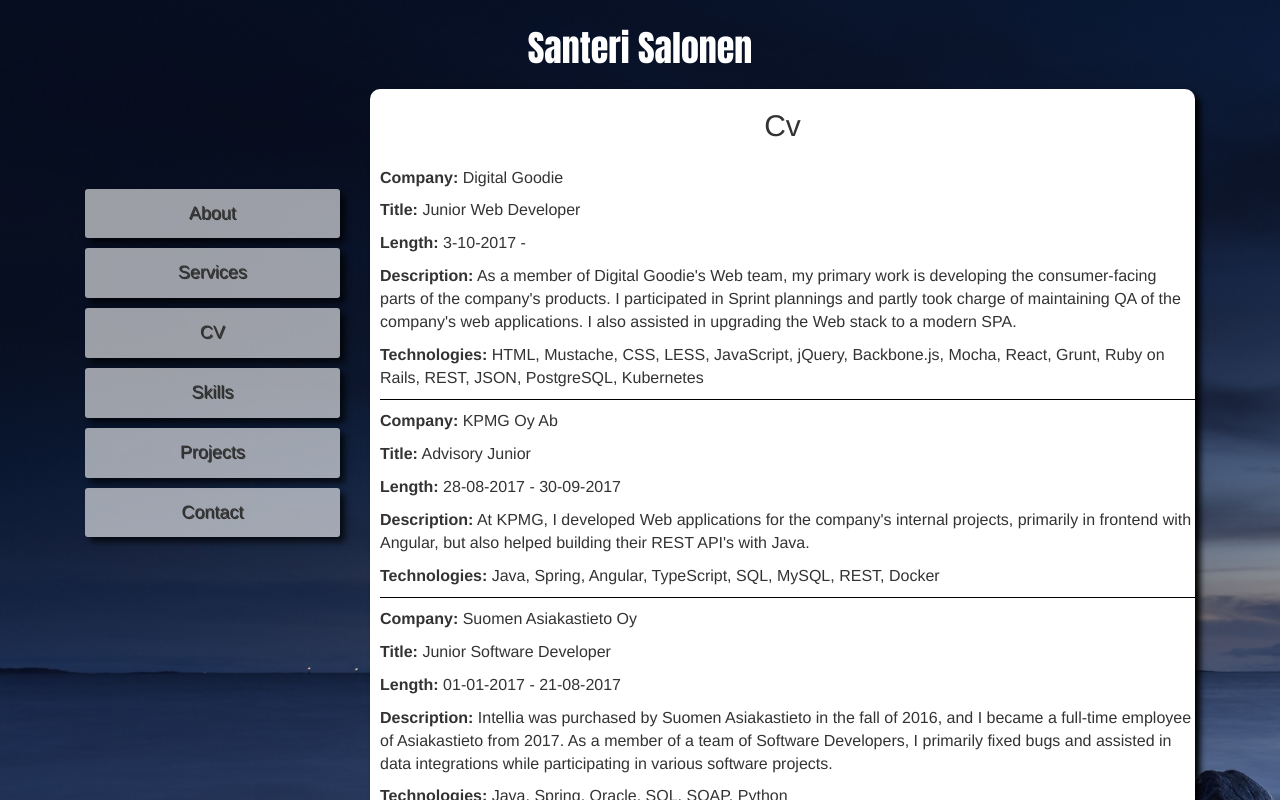
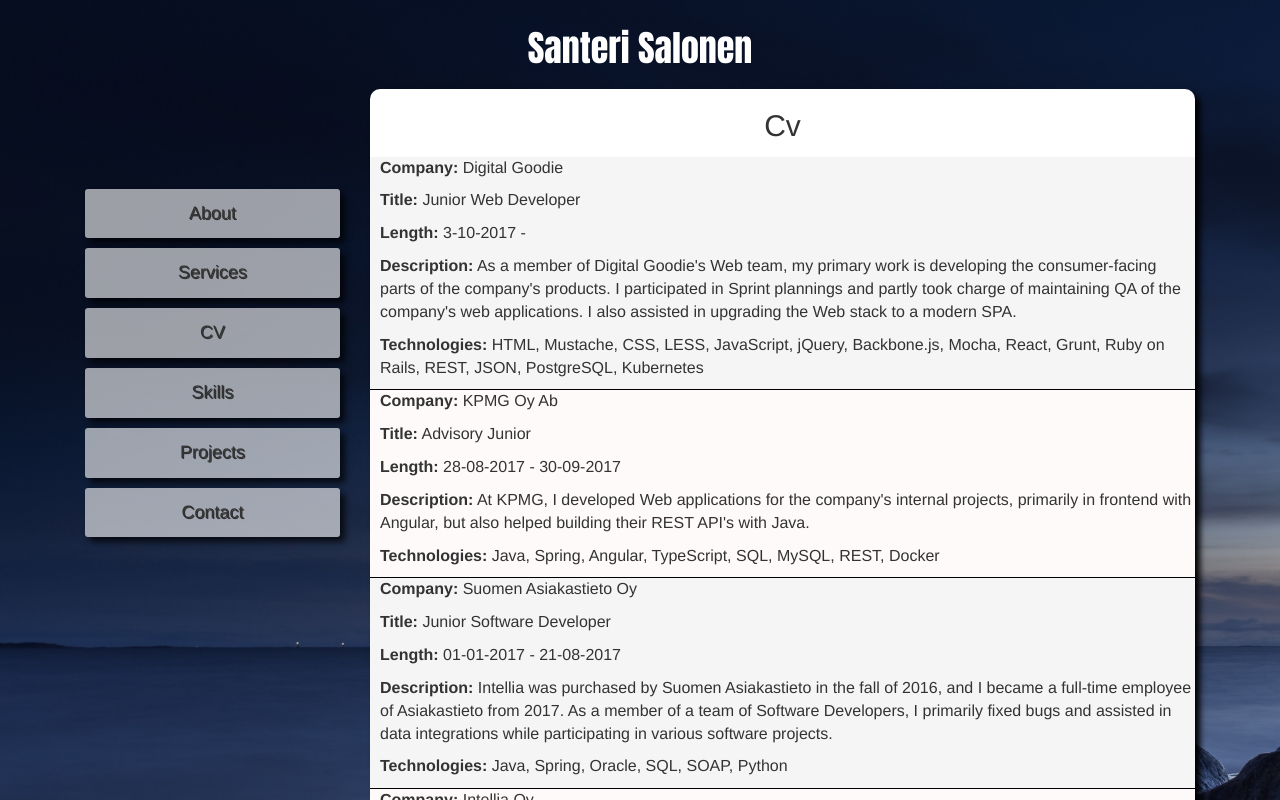
Before and after one commit to blitzblade/salonen-portfolio, a React (Create React App) app: page /cv in a window 1280 px wide. Shown: the top 800 px of the page. Built offline with nearby package versions, Linux system fonts and the light colour scheme.

Commit message:
add background colors

```diff
--- a/src/css/Cv.css
+++ b/src/css/Cv.css
@@ -8,9 +8,19 @@
 }
 
 .job {
+    border-bottom: 1px solid black;
+}
+
+.job > p {
     margin-left: 10px;
-    border-bottom: 1px solid black;
-    padding-top: 10px;
+}
+
+.job:nth-child(odd) {
+    background-color: whitesmoke;
+}
+
+.job:nth-child(even) {
+    background-color: snow;
 }
 
 .job:last-child {
--- a/src/css/Skills.css
+++ b/src/css/Skills.css
@@ -12,8 +12,16 @@
     padding-bottom: 5px;
 }
 
+.skill {
+    height: 100%;
+}
+
 .bg-alice {
     background-color: aliceblue;
+}
+
+.bg-ghostwhite {
+    background-color: ghostwhite;
 }
 
 .skill-list, h3 {
--- a/src/js/Skills.js
+++ b/src/js/Skills.js
@@ -14,8 +14,8 @@
                     <div className="bg-padding">
                         <h2 className="subhead">Skills</h2>
                     </div>
-                    <Row>
-                        <Col md={6} className="bg-alice">
+                    <Row className="bg-alice">
+                        <Col md={6}>
                             <h3>Programming and markup languages</h3>
                             <ul className="skill-list">
                             {this.props.skills.languages.map((language) => {
@@ -38,7 +38,7 @@
                             </ul>
                         </Col>
                     </Row>
-                    <Row>
+                    <Row className="bg-ghostwhite">
                         <Col md={6}>
                             <h3>Software and Technology</h3>
                             <ul className="skill-list">
```
